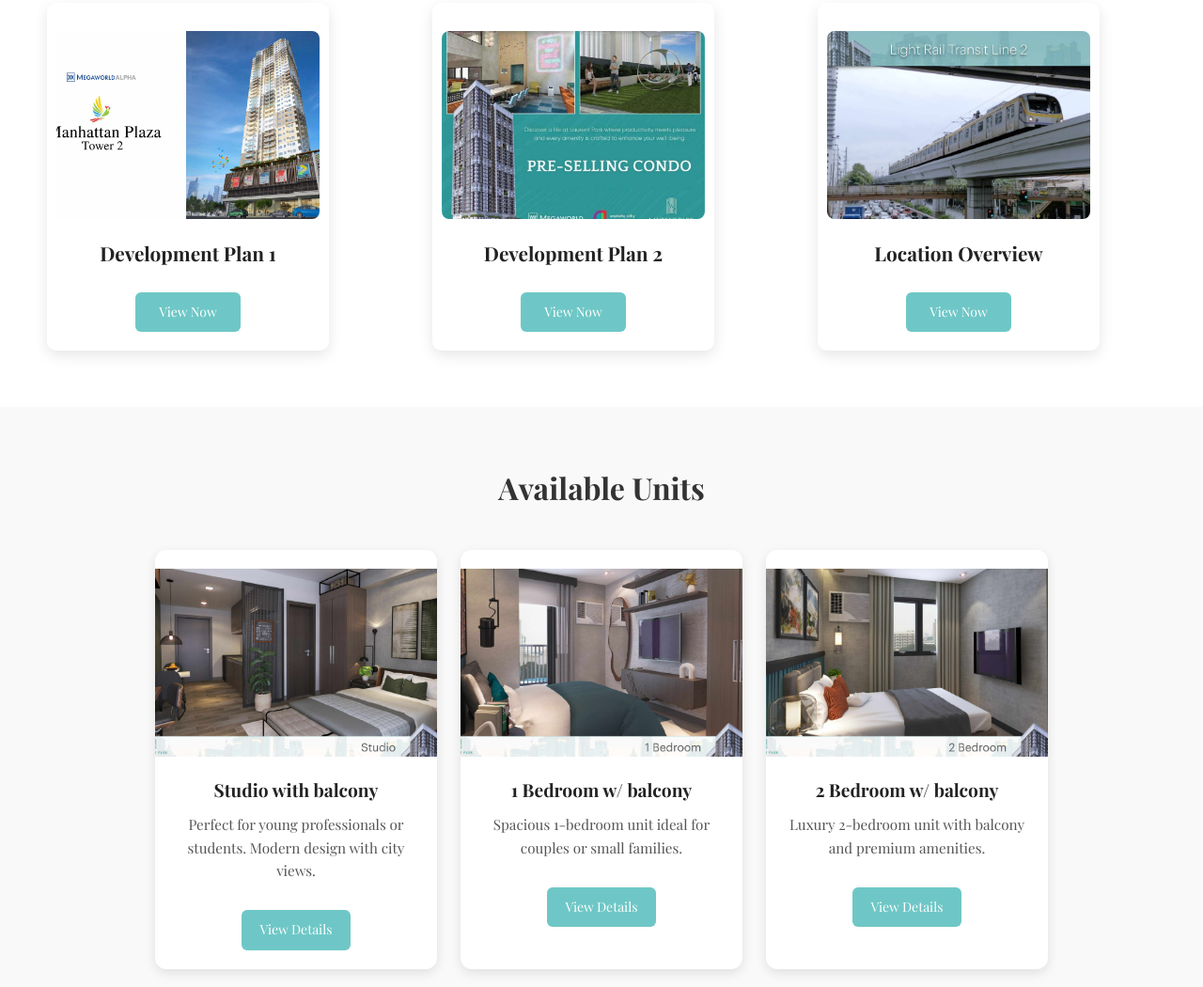
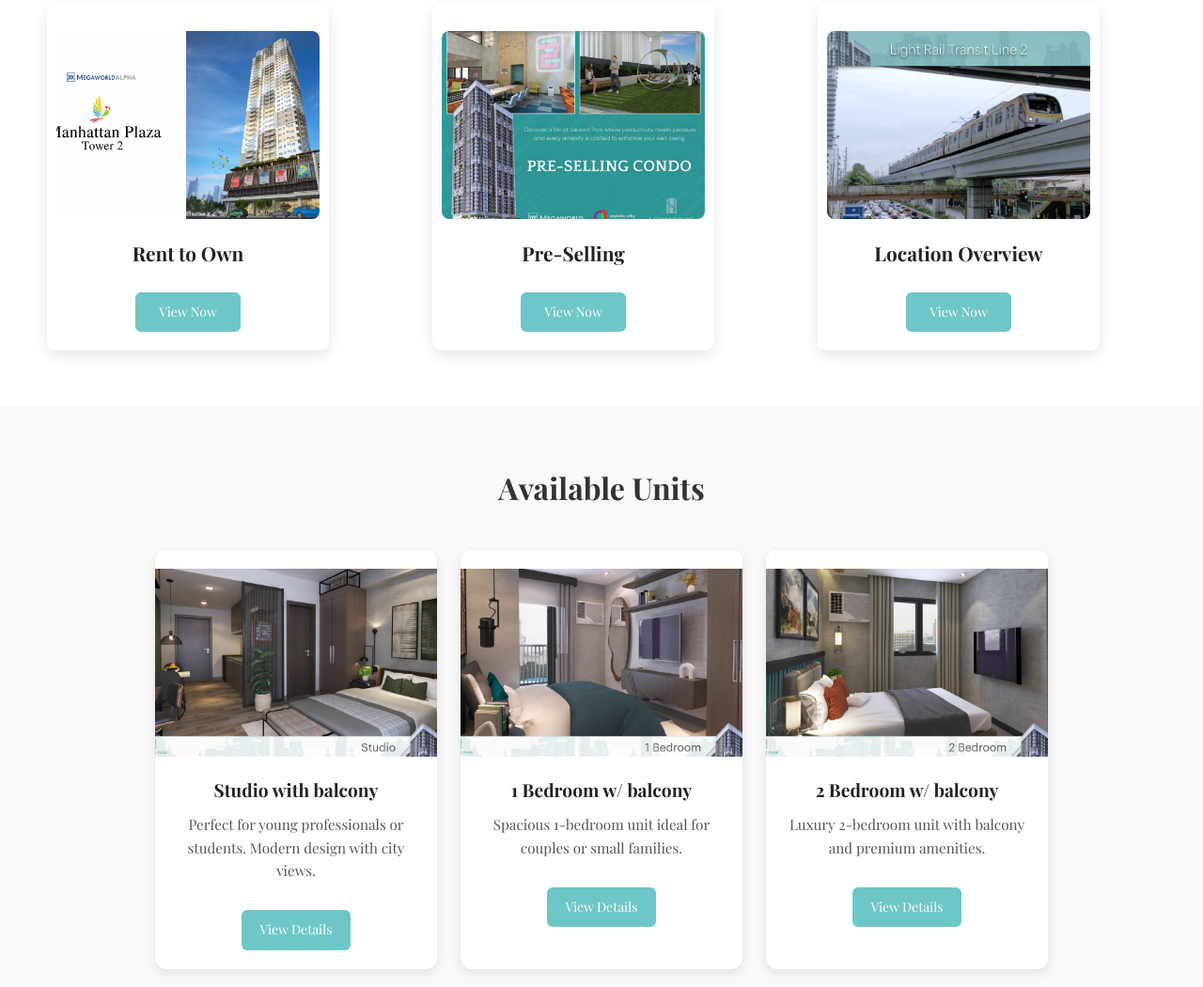
Before and after one commit to Mayo-Portfolio/Condo-in-Araneta-City-by-Megaworld-Dex-Mayo, a plain HTML site: page index.html in a window 1280 px wide. Shown: the part 1786-2836 px from the top of the page at 94% size. Drawn offline with nearby package versions, Linux system fonts and the light colour scheme.

Commit message:
Update index.html

```diff
--- a/index.html
+++ b/index.html
@@ -107,12 +107,12 @@
         <div class="listing-grid">
             <div class="listing-card">
                 <img src="dev09.jpeg" alt="Condo Development Plan in Cubao">
-                <h3>Development Plan 1</h3>
+                <h3>Rent to Own</h3>
                 <a href="DevelopmentPlan.html" class="btn">View Now</a>
             </div>
             <div class="listing-card">
                 <img src="dev0.jpeg" alt="Property 2">
-                <h3>Development Plan 2</h3>
+                <h3>Pre-Selling</h3>
                 <a href="dev2.html" class="btn">View Now</a>
             </div>
             <div class="listing-card">
```
